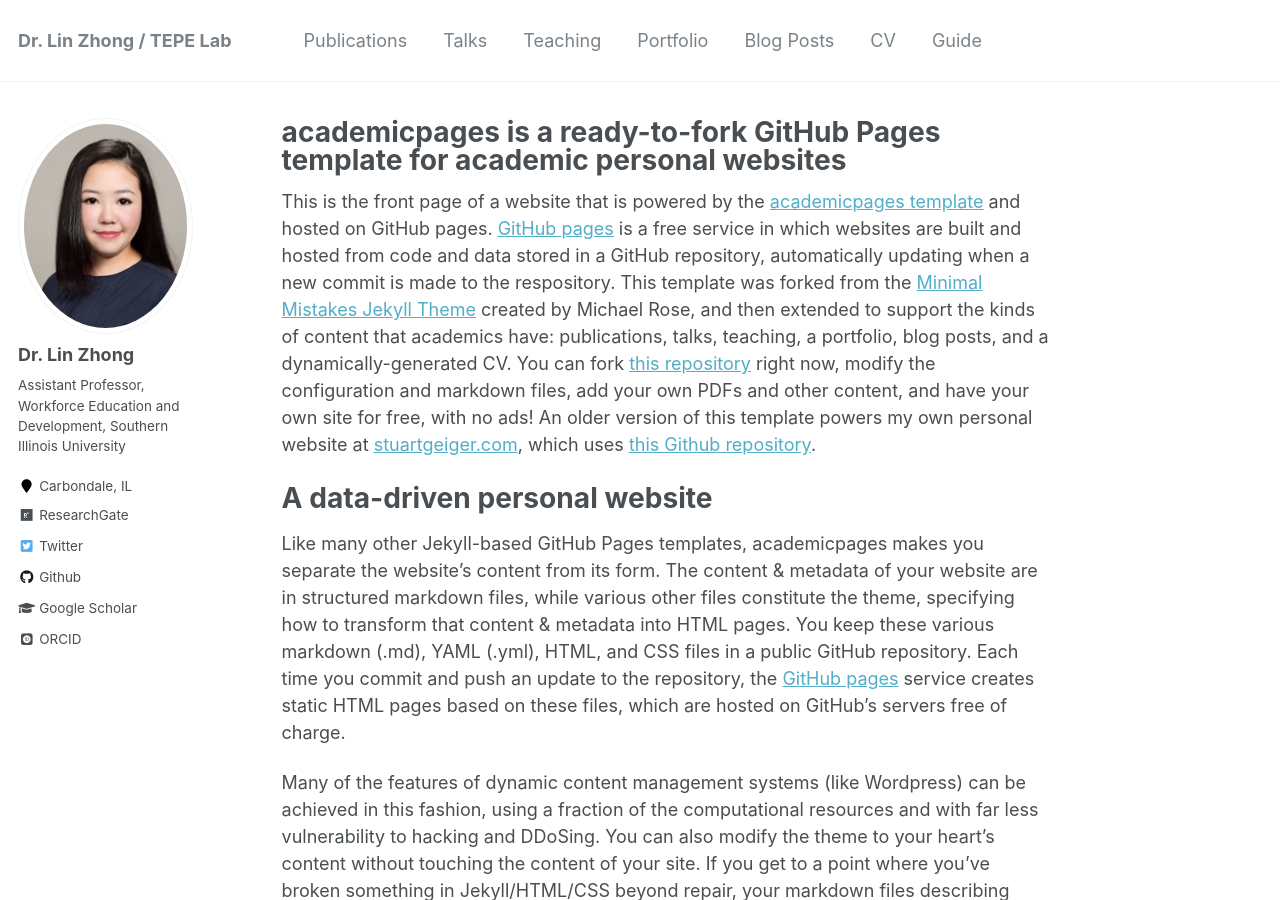
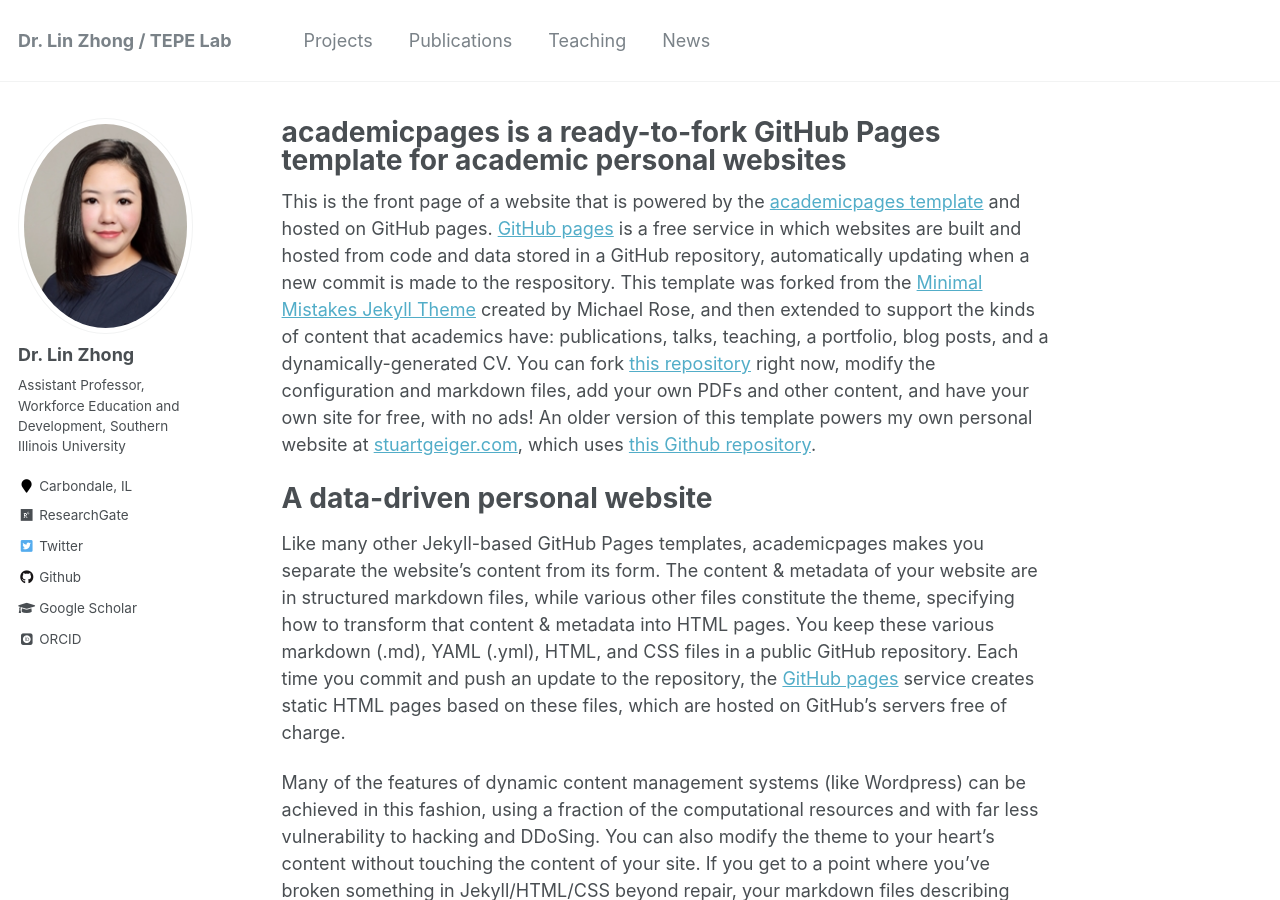
Before and after one commit to TEPELAB/tepe, a Jekyll site: the page built from _pages/about.md, in a window 1280 px wide and 900 px high. Built offline with Jekyll 4.4.1, drawn with Linux system fonts in a browser that asks for light colours; some web fonts are replaced.

Commit message:
Update navigation.yml

```diff
--- a/_data/navigation.yml
+++ b/_data/navigation.yml
@@ -1,22 +1,22 @@
 # main links links
 main:
+  - title: "Projects"
+    url: /publications/
+
   - title: "Publications"
     url: /publications/
 
-  - title: "Talks"
-    url: /talks/
+  # - title: "Talks"
+  #   url: /talks/
 
   - title: "Teaching"
     url: /teaching/
 
-  - title: "Portfolio"
-    url: /portfolio/
+  # - title: "Portfolio"
+  #   url: /portfolio/
 
-  - title: "Blog Posts"
-    url: /year-archive/
+  - title: "News"
+    url: http://medium.com/@TEPELab
 
-  - title: "CV"
-    url: /cv/
-
-  - title: "Guide"
-    url: /markdown/
+ #  - title: "Guide"
+ #    url: /markdown/
```
